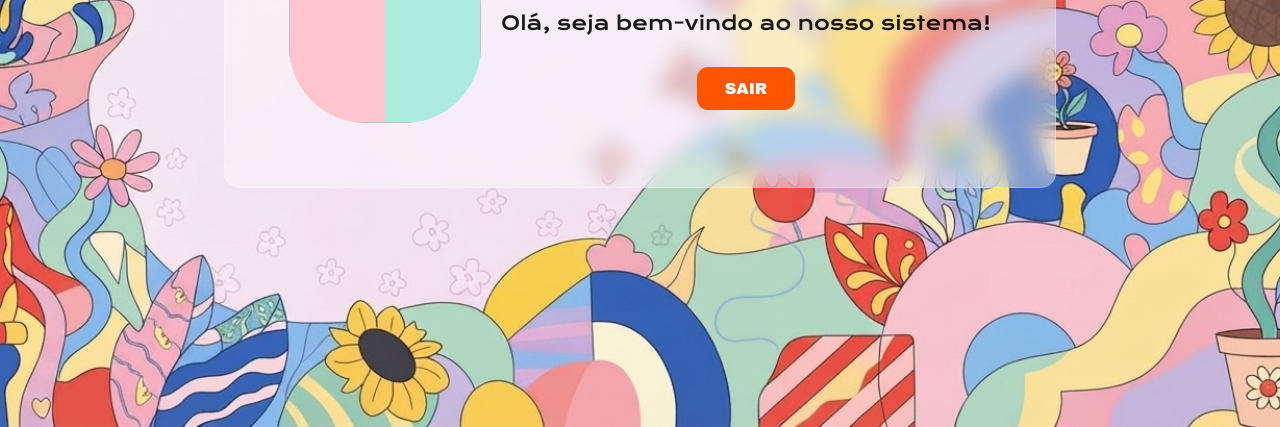
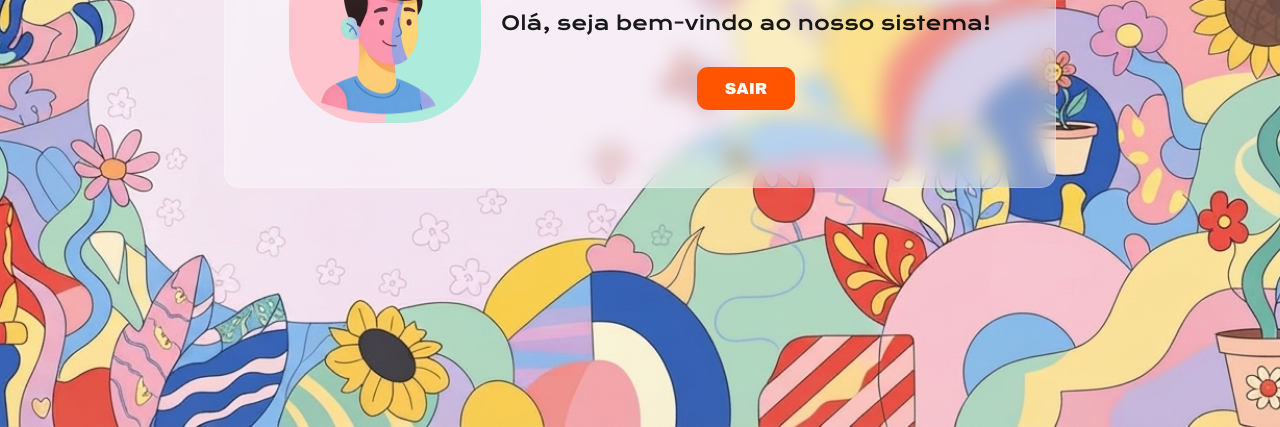
Before and after one commit to luisfelipereis205/projeto-login, a plain HTML site: page dashboard.html in a window 1280 px wide. Shown: the part 373-800 px from the top of the page. Drawn offline with nearby package versions, Linux system fonts and the light colour scheme; a web font is replaced by a local one.

Commit message:
muda imagem do avatar

```diff
--- a/dashboard.html
+++ b/dashboard.html
@@ -9,7 +9,7 @@
 <body>
     <div class="box-welcome">
         <div class="content-welcome">
-            <div class="circle"> <img src="img/Gemini_Generated_Image_rftkz5rftkz5rftk.png" alt=""></div>
+            <div class="circle"> <img src="img/avatar.png" alt=""></div>
             <div class="description">
                 <h1>Bem-Vindo</h1>
                 <p>Olá, seja bem-vindo ao nosso sistema!</p>
```
